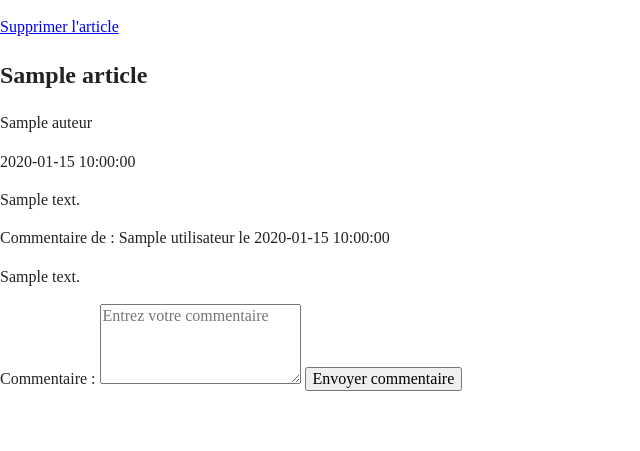
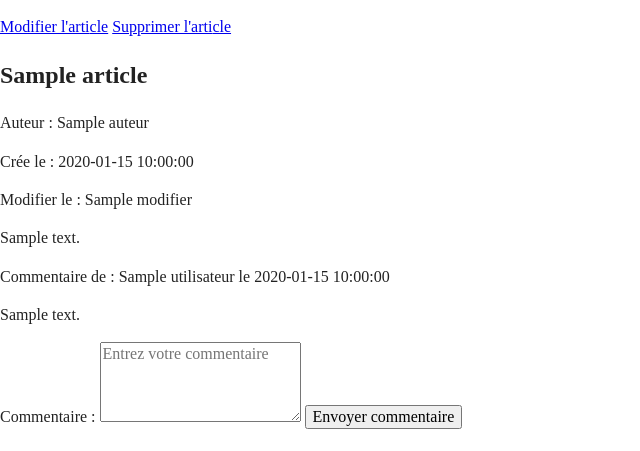
Before and after one commit to StevenDelval/Flask-mongoDB-TechIA, a Flask app: page /article/1 in a window 1280 px wide. Shown: the part 134-585 px from the top of the page, without its empty margins (0-640 px from the left). Run offline with Flask 2, Linux system fonts and the light colour scheme; the visitor is signed in with stand-in values (Sample User, id 1); a database or web service that is not in the repository returns one stand-in record (values such as "Sample title").

Commit message:
Modication article

```diff
--- a/app.py
+++ b/app.py
@@ -3,7 +3,7 @@ from flask import Flask, render_template, redirect, url_for, request, session
 from pymongo import MongoClient
 from bson import ObjectId
 
-from formulaires import Connexion, Inscription, Commentaire , Validation, Article
+from formulaires import Connexion, Inscription, Commentaire , Validation, Article,Modifier_article
 from fonctions import crypt, date_in_str
 
 client = MongoClient("localhost:27017")
@@ -289,8 +289,23 @@ def supprimer_article(id_article):
 #####################################
 ## Modifier un article             ##
 #####################################
-@app.route('/article/supprimer_article/<id_article>')
-def supprimer_article(id_article):
-    id_article=ObjectId(id_article)
-    articles.delete_one({"_id": id_article})
-    return redirect (url_for("liste_articles"))
+@app.route('/article/modifier_article/<id_article>',methods=['GET','POST'])
+def modifier_article(id_article):
+    try:
+        utilisateur = session["user"]
+        admin = session["admin"]
+    except:
+        utilisateur = None
+        admin = False
+    if admin:
+        id_article=ObjectId(id_article)
+        article=articles.find_one({"_id": id_article})
+        form = Modifier_article()
+        if form.validate_on_submit():
+            if utilisateur is not None:
+                articles.update_one({"_id": id_article}, { "$set": {"titre":form.data["titre"],"texte":form.data["texte"],"resumer":form.data["resumer"],"modifier":date_in_str()} })
+                return redirect(url_for("article",titre=article["titre"]))
+
+        return render_template("modification_article.html",article=article,form=form,login=utilisateur,admin=admin)
+    else:
+        return redirect(url_for("accueil"))
--- a/formulaires.py
+++ b/formulaires.py
@@ -20,3 +20,8 @@ class Article(FlaskForm):
     titre = StringField("Titre : ", render_kw={"placeholder": "Entrez votre titre"})
     texte = TextAreaField("Article : ", render_kw={"placeholder": "Commencez l'écriture..."})
     resumer =StringField("Résumé : ", render_kw={"placeholder": "Entrez le résumé"})
+
+class Modifier_article(FlaskForm):
+    titre = StringField("Titre : " )
+    texte = TextAreaField("Article : " )
+    resumer =StringField("Résumé : ")
--- a/templates/article.html
+++ b/templates/article.html
@@ -6,14 +6,19 @@
 <main class="main_article">
     {%if admin%}
     <div>
+
+    <a href={{url_for("modifier_article", id_article=article["_id"])}}><span> Modifier l'arti</span>cle</a>
     <a href={{url_for("supprimer_article", id_article=article["_id"])}}><span> Supprimer l'arti</span>cle</a>
     </div>
     {%endif%}
 
     <article class="article">
     <h2>{{ article["titre"]}}</h2>
-    <p>{{ article["auteur"]}}</p>
-    <p>{{ article["date"]}}</p>
+    <p>Auteur : {{ article["auteur"]}}</p>
+    <p>Crée le : {{ article["date"]}}</p>
+    {% if article["modifier"] %}
+    <p>Modifier le : {{ article["modifier"]}}</p>
+    {%endif%}
     <p>{{ article["texte"]}}</p>
     </article>
 
@@ -30,5 +35,6 @@
         <input class="action_button" type="submit" value="Envoyer commentaire">
         {{form.csrf_token}}
     </form>
+
 </main>
 {% endblock %}
```
Also changed, not shown: templates/accueil.html (+6 -3 lines), templates/modification_article.html (added, +28 -0 lines).
